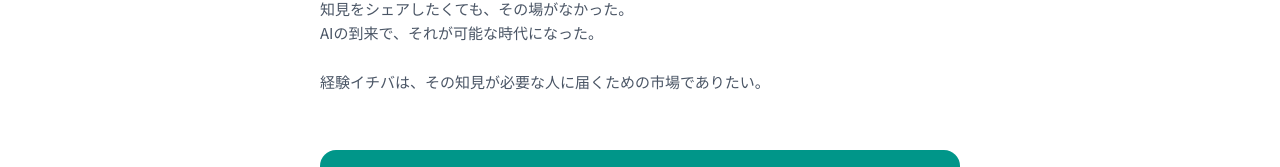
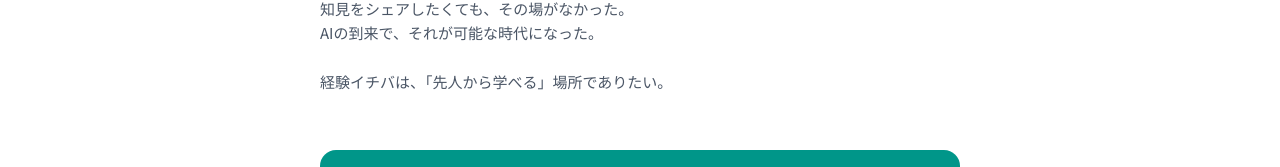
Before and after one commit to westville1030-tech11/skill-tana, a Next.js app: page /about in a window 1280 px wide. Shown: the part 556-723 px from the top of the page. Built offline with nearby package versions, Linux system fonts and the light colour scheme; no server answers.

Commit message:
Update closing line on /about — 先人から学べる

```diff
--- a/app/about/page.tsx
+++ b/app/about/page.tsx
@@ -32,7 +32,7 @@ export default function AboutPage() {
             AIの到来で、それが可能な時代になった。
           </p>
           <p>
-            経験イチバは、その知見が必要な人に届くための市場でありたい。
+            経験イチバは、「先人から学べる」場所でありたい。
           </p>
         </div>
 
```
